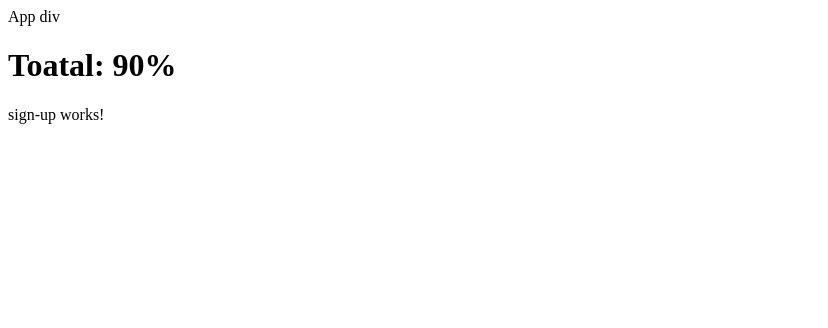
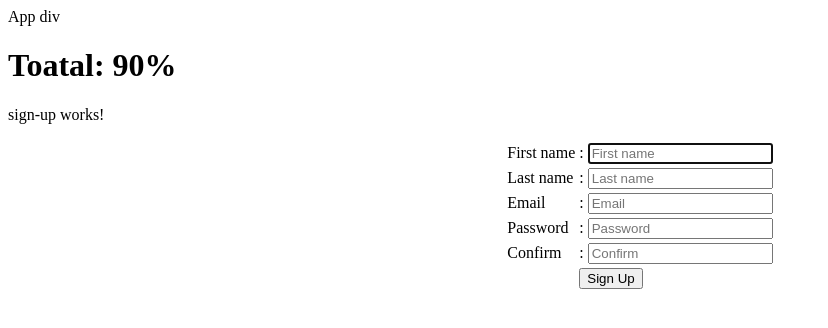
Before and after one commit to Manoj-kushwah/angular_class_2019_08_12, an Angular app: page /sign-up in a window 1280 px wide. Shown: the top 328 px of the page, without its empty margins (0-828 px from the left). Built offline with nearby package versions, Linux system fonts and the light colour scheme.

Commit message:
Form module implemented.

```diff
--- a/src/app/sign-up/sign-up.component.html
+++ b/src/app/sign-up/sign-up.component.html
@@ -1 +1,40 @@
 <p>sign-up works!</p>
+<form #formSignUp="ngForm" (ngSubmit)="onSubmitSignUp($event)">
+    <table align="center">
+        <tr>
+            <td>
+                First name
+            </td>
+            <td>: <input name="firstName" ngModel type="text" placeholder="First name" required autofocus/></td>
+        </tr>
+        <tr>
+            <td>
+                Last name
+            </td>
+            <td>: <input name="lastName" ngModel type="text" placeholder="Last name" required/></td>
+        </tr>
+        <tr>
+            <td>
+                Email
+            </td>
+            <td>: <input name="email" ngModel type="email" placeholder="Email" required/></td>
+        </tr>
+        <tr>
+            <td>
+                Password
+            </td>
+            <td>: <input name="password" ngModel type="password" placeholder="Password" required/></td>
+        </tr>
+        <tr>
+            <td>
+                Confirm
+            </td>
+            <td>: <input name="confirm" ngModel type="password" placeholder="Confirm" required/></td>
+        </tr>
+        <tr>
+            <td>
+            </td>
+            <td><input type="submit" value="Sign Up"/></td>
+        </tr>
+    </table>
+</form>
--- a/src/app/sign-up/sign-up.component.ts
+++ b/src/app/sign-up/sign-up.component.ts
@@ -1,4 +1,5 @@
-import { Component, OnInit } from '@angular/core';
+import { Component, OnInit, ViewChild, ElementRef } from '@angular/core';
+import { NgForm } from '@angular/forms';
 
 @Component({
   selector: 'app-sign-up',
@@ -7,9 +8,19 @@ import { Component, OnInit } from '@angular/core';
 })
 export class SignUpComponent implements OnInit {
 
+  @ViewChild('formSignUp', {static: true}) private signUp: NgForm;
+
   constructor() { }
 
   ngOnInit() {
+    console.log('SignUpComponent ngOnInit signUp:',this.signUp);
+  }
+
+  public onSubmitSignUp(event: any): boolean{
+    console.log("SignUpComponent onSubmitSignUp event: ", event);
+    console.log("SignUpComponent onSubmitSignUp signUp: ", this.signUp);
+    console.log("SignUpComponent onSubmitSignUp signUp value: ", this.signUp.value);
+    return false;
   }
 
 }
--- a/src/app/sign-up/sign-up.module.ts
+++ b/src/app/sign-up/sign-up.module.ts
@@ -3,12 +3,14 @@ import { CommonModule } from '@angular/common';
 
 import { SignUpRoutingModule } from './sign-up-routing.module';
 import { SignUpComponent } from './sign-up.component';
+import { FormsModule } from '@angular/forms';
 
 
 @NgModule({
   declarations: [SignUpComponent],
   imports: [
     CommonModule,
+    FormsModule,
     SignUpRoutingModule
   ]
 })
```
